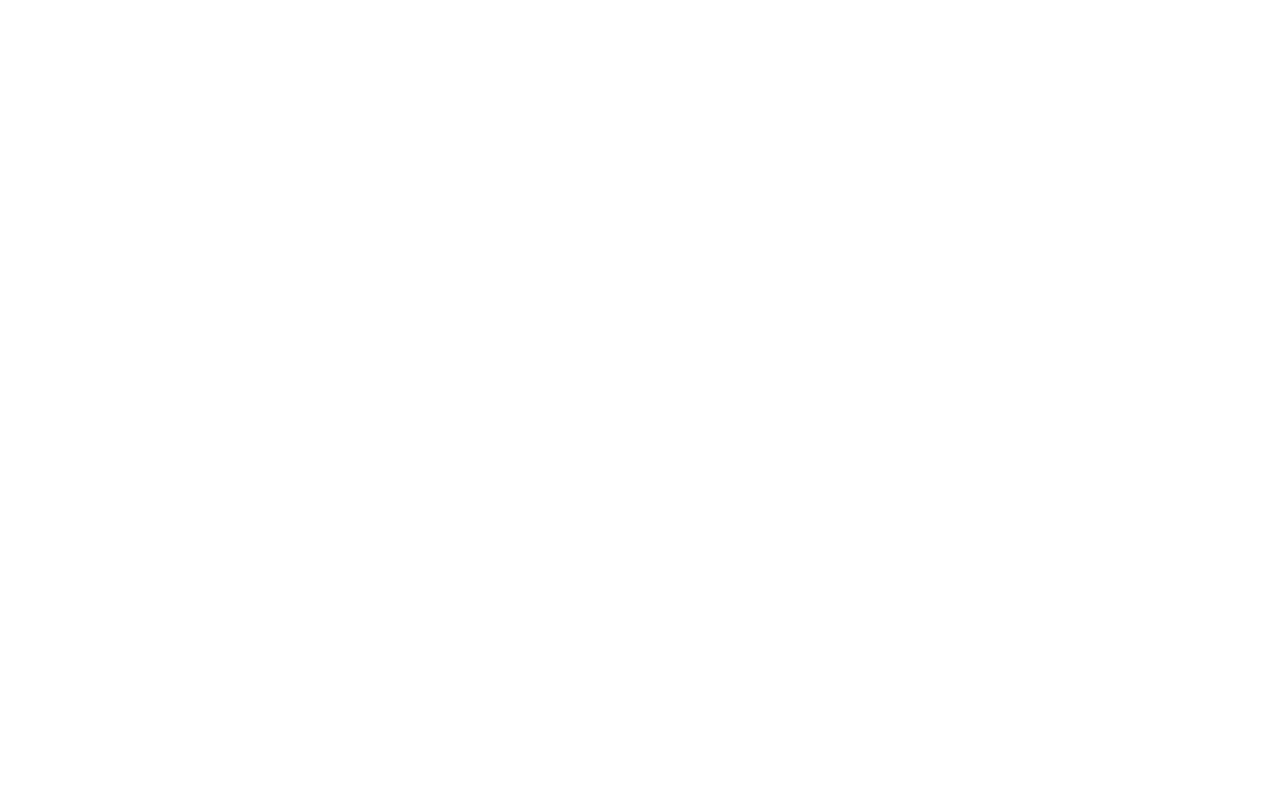
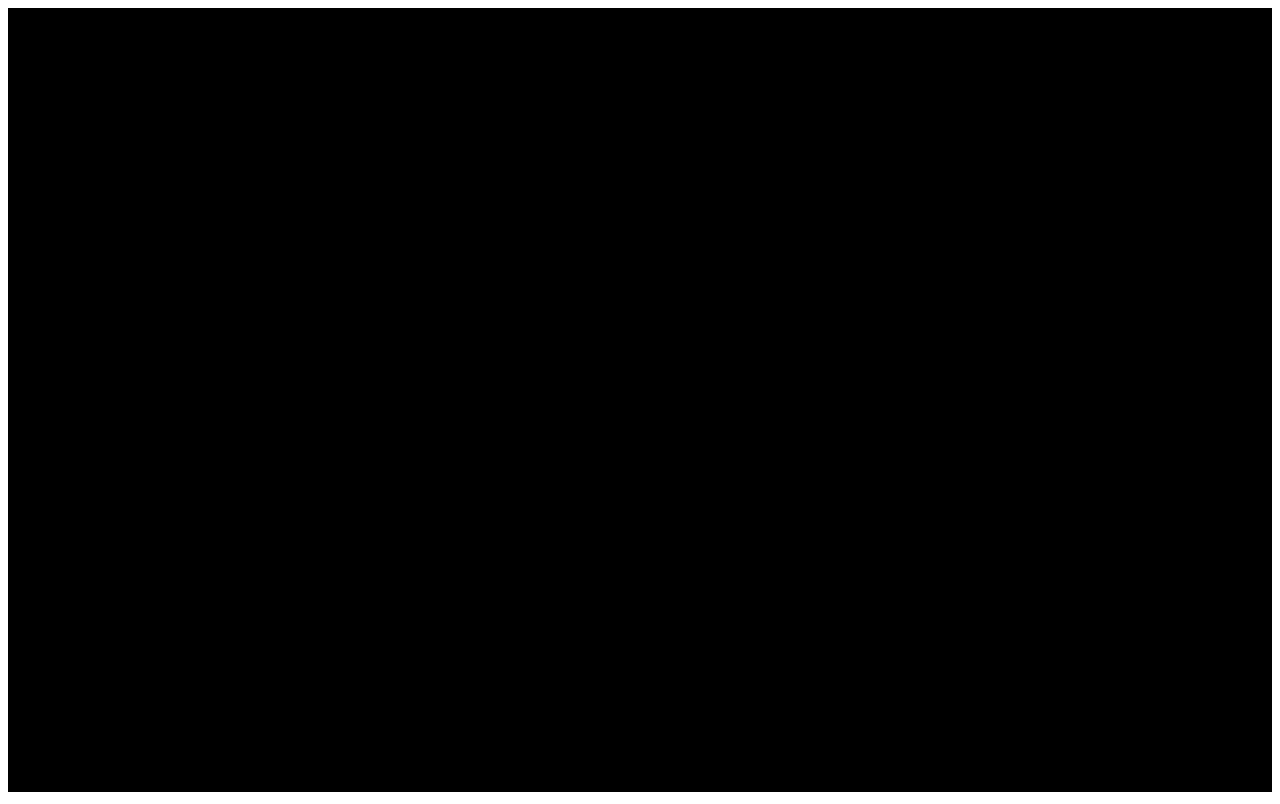
Before and after one commit to CThaw90/d-FRAG, a plain HTML site: page index.html in a window 1280 px wide. Drawn offline with Linux system fonts and the light colour scheme.

Commit message:
Full screen gaming canvas.

```diff
--- a/index.html
+++ b/index.html
@@ -6,14 +6,15 @@
 
     <script type="text/javascript" src="js/util/constants.js"></script>
     <script type="text/javascript" src="js/util/functions.js"></script>
+    <script type="text/javascript" src="js/entity/character.js"></script>
+    <script type="text/javascript" src="js/environment/stage.js"></script>
+    <script type="text/javascript" src="js/game.js"></script>
 </head>
 <body>
 	<canvas id="gameCanvas">
         Please upgrade your browser to support HTML5.<br/>
         One recommendation is to install the latest Chrome or Firefox.
     </canvas>
-
-	<script type="text/javascript" src="js/game.js"></script>
     <script type="text/javascript" src="js/main.js"></script>
 </body>
 </html>
--- a/js/entity/character.js
+++ b/js/entity/character.js
@@ -5,22 +5,23 @@
 /**
  * @description A function that controls a character sprite and
  * represents a Character object on a playing stage
- * @param charImageParams controls the sprite image of a character
- * @param facing determines which direction a character is facing
- * @param isMoveable determines if a character can be controlled by the user
- * @param charFrameRate frame determines how fast a character can move
+ * @param charConfig controls the basic configuration settings for the current Character object
+ * @param imageConfig controls the sprite image configuration settings for the current Character
  * @constructor
  */
-function Character(imageConfig, charConfig) {
+function Character(charConfig, imageConfig) {
 
     // Save the Character object to the variable self
     var self = this;
+
+    // The Html Element container the character object will be held in
+    self.$container = charConfig.container || document.createElement('span');
 
     imageConfig = $util.isObject(imageConfig) ? imageConfig : {};
     charConfig = $util.isObject(charConfig) ? charConfig : {};
 
     // Determines if a character is allowed to be moved with arrow keys
-    self.isMoveable = charConfig.isMoveable || false;
+    self.isControllable = charConfig.isControllable || false;
 
     // Default frame rate for a given character. Controls character speed
     self.charFrameRate = charConfig.frameRate || $const.defaultFrameRate;
@@ -28,6 +29,10 @@
     // The default sprite image for a character.
     // If no image is path is passed as an argument this image path is used
     var defaultCharImageSrc = '/img/spritesheet.png';
+
+    // Specifies the dimensions of the character object
+    self.$container.height = charConfig.height || 200;
+    self.$container.width = charConfig.width || 200;
 
     // Initializes an image Object
     var charImage = new Image();
@@ -38,46 +43,56 @@
     // Character Facing Direction
     var facing = facing || $const.faceLeft;
 
-    var isMoving = false;
+    var isMoving = false, frameHandle = null;
 
     function setAssetReady() {
         this.ready = true;
     }
 
     // Makes the current character moveable by the user
-    self.makeMoveable = function() {
+    self.enableControl = function() {
         document.addEventListener($const.keyDown, self.move, false);
         document.addEventListener($const.keyUp, self.move, false);
+    };
+
+    // Disables character control for the user
+    self.disableControl = function() {
+        document.removeEventListener($const.keyDown, self.move);
+        document.removeEventListener($const.keyUp, self.move);
     };
 
     // Move a character in a certain direction
     self.move = function(event) {
 
-        switch (event.keyCode) {
-
-            case $const.arrowDown:
+        if (event.keyCode === $const.arrowDown) {
             isMoving = (event.type === $const.keyDown);
             facing = $const.faceDown;
-                break;
-
-            case $const.arrowLeft:
+        } else if (event.keyCode === $const.arrowLeft) {
             isMoving = (event.type === $const.keyDown);
             facing = $const.faceLeft;
-                break;
-
-            case $const.arrowRight:
+        } else if (event.keyCode === $const.arrowRight) {
             isMoving = (event.type === $const.keyDown);
             facing = $const.faceRight;
-                break;
-
-            case $const.arrowUp:
+        } else if (event.keyCode === $const.arrowUp) {
             isMoving = (event.type === $const.keyDown);
             facing = $const.faceUp;
-                break;
         }
     };
-
+    self.ctx = self.$container.getContext('2d');
     // Makes the current Character moveable by a user
-    if (self.isMoveable)
-        self.makeMoveable();
+    //if (self.isControllable)
+    //    self.enableControl();
+    //
+    //frameHandle = setInterval(function() {
+    //
+    //    var $parentElement = null;
+    //    // Erase image
+    //    if (charImage.parentElement) {
+    //        $parentElement = charImage.parentElement;
+    //        charImage.remove();
+    //    }
+    //
+    //}, self.charFrameRate);
+    console.log(self.ctx);
+    //self.$container.appendChild(charImage);
 }
--- a/js/environment/stage.js
+++ b/js/environment/stage.js
@@ -7,7 +7,9 @@
     // The document object that contains the stage on the canvas
     var $stage = $util.isHtmlElement($container) ? $container : document.body,
 
-        $context = $stage.getContext('2d');
+        $context = $stage.getContext('2d'),
+
+        $objects = {};
 
     params = $util.isObject(params) ? params : {};
 
@@ -15,10 +17,20 @@
     var self = this;
 
     // Dimensions of the current stage
-    $stage.height = params.height || $const.stageHeight;
-    $stage.width = params.width || $const.stageWidth;
+    $stage.height = params.height || $util.getWindowHeight();
+    $stage.width = params.width || $util.getWindowWidth();
+
+    if (params.background && params.background.color) {
+        $stage.setAttribute('style', 'background-color: #000000');
+        $stage.backgroundColor = params.background.color;
+
+    } else if (params.background && params.background.image) {
+        $stage.backgroundImage = params.background.image;
+    }
 
     self.placeEntity = function (object, params) {
 
+
+        $container.appendChild(object.$container);
     };
 }
--- a/js/game.js
+++ b/js/game.js
@@ -5,9 +5,38 @@
 function Game(config) {
 
     var self = this;
+    var entities = {};
+
+    self.currentStage = new Stage(document.getElementById('gameCanvas'), {
+
+        height: $util.getWindowHeight(),
+        width: $util.getWindowWidth(),
+        background: {
+            color: $const.black,
+            image: null
+        }
+    });
+
+    entities['main-character'] = new Character({
+
+        container: document.createElement('canvas'),
+        isControllable: true,
+        frameRate: 100,
+
+        height: 200,
+        width: 200
+
+    }, {
+
+        src: 'img/spritesheet.png'
+
+    });
 
     self.play = function () {
 
         console.log('Game Started');
+
+        self.currentStage.placeEntity(entities['main-character'], {});
+
     };
 }
--- a/js/util/constants.js
+++ b/js/util/constants.js
@@ -17,15 +17,21 @@
     faceUp: 'up',
 
     defaultFrameRate: 100,
-    // [ stageHeight and stageWidth ] Should be determined by the size of the users screen
-    // These are just place holders for now
-    stageHeight: 400,
-    stageWidth: 600,
 
+    stageHeight: window.innerHeight,
+    stageWidth: window.innerWidth,
+
+    screenOffset: 16,
 
     // Regular Expression objects
     // ----------------------------------
 
     // Checks to determine if string represents an Html Object
-    htmlObjectRegex: /^\[object\sHTML(?:.*?)\]/
+    htmlObjectRegex: /^\[object\sHTML(?:.*?)\]/,
+
+
+    // Color Schemes
+    // ----------------------------------
+    black: '#000000'
+
 };
--- a/js/util/functions.js
+++ b/js/util/functions.js
@@ -15,5 +15,15 @@
     //Checks if a variable is an HtmlBodyElement
     isHtmlElement: function(h) {
         return h.toString().search($const.htmlObjectRegex) !== -1;
+    },
+
+    // Returns the full height of the gaming screen
+    getWindowHeight: function() {
+        return window.innerHeight - $const.screenOffset;
+    },
+
+    // Returns the full width of the gaming screen
+    getWindowWidth: function() {
+        return window.innerWidth - $const.screenOffset;
     }
-}
+};
```
Lines whose indentation alone changed are shown as unchanged.
